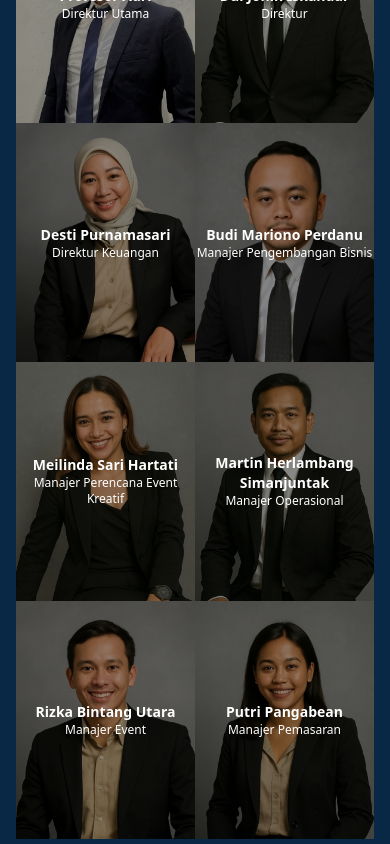
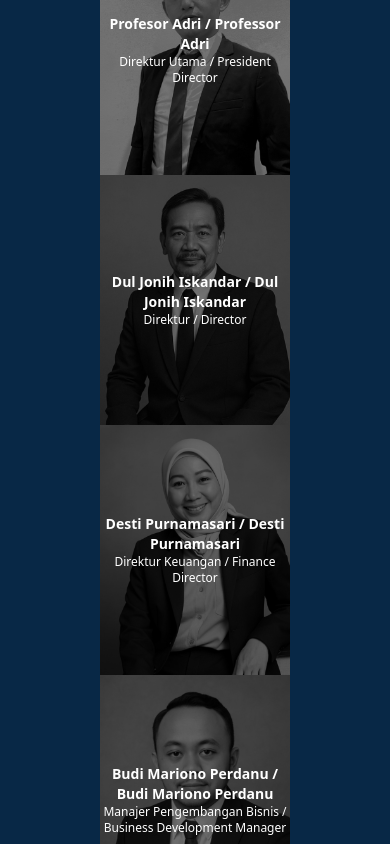
Before and after one commit to ProfAdri90/estetic-dinamis, a Next.js app: page / in a window 390 px wide. Shown: the part 5200-6044 px from the top of the page. Built offline with nearby package versions, Linux system fonts and the light colour scheme.

Commit message:
Update OurTeams.jsx

```diff
--- a/components/OurTeams.jsx
+++ b/components/OurTeams.jsx
@@ -1,25 +1,18 @@
+import Image from "next/image";
 import { motion } from "framer-motion";
-import { useState, useEffect } from "react";
 
 const teamMembers = [
-  { id: 1, name_id: "Profesor Adri", name_en: "Professor Adri", title_id: "Direktur Utama", title_en: "President Director", image: "/team/profadri.jpeg" },
-  { id: 2, name_id: "Dul Jonih Iskandar", name_en: "Dul Jonih Iskandar", title_id: "Direktur", title_en: "Director", image: "/team/duljoni.jpeg" },
-  { id: 3, name_id: "Desti Purnamasari", name_en: "Desti Purnamasari", title_id: "Direktur Keuangan", title_en: "Finance Director", image: "/team/desti.jpeg" },
-  { id: 4, name_id: "Budi Mariono Perdanu", name_en: "Budi Mariono Perdanu", title_id: "Manajer Pengembangan Bisnis", title_en: "Business Development Manager", image: "/team/budi.jpeg" },
-  { id: 5, name_id: "Meilinda Sari Hartati", name_en: "Meilinda Sari Hartati", title_id: "Manajer Perencana Event Kreatif", title_en: "Creative Event Planner Manager", image: "/team/didit.jpeg" },
-  { id: 6, name_id: "Martin Herlambang Simanjuntak", name_en: "Martin Herlambang Simanjuntak", title_id: "Manajer Operasional", title_en: "Operational Manager", image: "/team/martin.jpeg" },
-  { id: 7, name_id: "Rizka Bintang Utara", name_en: "Rizka Bintang Utara", title_id: "Manajer Event", title_en: "Event Manager", image: "/team/azka.jpeg" },
-  { id: 8, name_id: "Putri Pangabean", name_en: "Putri Pangabean", title_id: "Manajer Pemasaran", title_en: "Marketing Manager", image: "/team/putri.jpeg" },
+  { nameId: "Profesor Adri", nameEn: "Professor Adri", titleId: "Direktur Utama", titleEn: "President Director", image: "/team/profadri.jpeg" },
+  { nameId: "Dul Jonih Iskandar", nameEn: "Dul Jonih Iskandar", titleId: "Direktur", titleEn: "Director", image: "/team/duljoni.jpeg" },
+  { nameId: "Desti Purnamasari", nameEn: "Desti Purnamasari", titleId: "Direktur Keuangan", titleEn: "Finance Director", image: "/team/desti.jpeg" },
+  { nameId: "Budi Mariono Perdanu", nameEn: "Budi Mariono Perdanu", titleId: "Manajer Pengembangan Bisnis", titleEn: "Business Development Manager", image: "/team/budi.jpeg" },
+  { nameId: "Meilinda Sari Hartati", nameEn: "Meilinda Sari Hartati", titleId: "Manajer Perencana Event Kreatif", titleEn: "Creative Event Planning Manager", image: "/team/didit.jpeg" },
+  { nameId: "Martin Herlambang Simanjuntak", nameEn: "Martin Herlambang Simanjuntak", titleId: "Manajer Operasional", titleEn: "Operations Manager", image: "/team/martin.jpeg" },
+  { nameId: "Rizka Bintang Utara", nameEn: "Rizka Bintang Utara", titleId: "Manajer Event", titleEn: "Event Manager", image: "/team/azka.jpeg" },
+  { nameId: "Putri Pangabean", nameEn: "Putri Pangabean", titleId: "Manajer Pemasaran", titleEn: "Marketing Manager", image: "/team/putri.jpeg" },
 ];
 
 export default function OurTeams() {
-  const [lang, setLang] = useState("id");
-
-  useEffect(() => {
-    // Optional: detect lang from browser or setting
-    setLang("id");
-  }, []);
-
   return (
     <section id="tim" className="bg-[#082846] text-white py-16">
       <motion.h2
@@ -28,47 +21,40 @@ export default function OurTeams() {
         transition={{ duration: 0.7 }}
         className="text-4xl font-bold text-center mb-12"
       >
-        {lang === "id" ? "Tim Kami" : "Our Team"}
+        Tim Kami / Our Team
       </motion.h2>
 
-      {/* Flex container */}
-      <div className="flex flex-wrap w-full">
+      <div className="flex flex-wrap justify-center items-center gap-0 max-w-[1600px] mx-auto px-2">
         {teamMembers.map((member, index) => (
-          <div
+          <motion.div
             key={index}
-            className="relative group w-1/8 flex-shrink-0"
-            style={{ width: "12.5%", aspectRatio: "3/4" }}
+            className="relative group overflow-hidden"
+            initial={{ opacity: 0 }}
+            whileInView={{ opacity: 1 }}
+            viewport={{ once: true }}
           >
-            {/* Gambar */}
-            <img
-              src={member.image}
-              alt={lang === "id" ? member.name_id : member.name_en}
-              className="w-full h-full object-cover grayscale group-hover:grayscale-0 transition duration-500"
-            />
-
-            {/* Overlay info */}
-            <div className="absolute inset-0 flex flex-col items-center justify-center opacity-0 group-hover:opacity-100 bg-black/40 text-white text-center transition duration-500">
-              <p className="text-sm font-bold">{lang === "id" ? member.name_id : member.name_en}</p>
-              <p className="text-xs">{lang === "id" ? member.title_id : member.title_en}</p>
+            <div className="relative w-[190px] h-[250px]">
+              <Image
+                src={member.image}
+                alt={member.nameId}
+                fill
+                className="object-cover grayscale group-hover:grayscale-0 transition duration-500 ease-in-out"
+                sizes="(max-width: 768px) 50vw, 12vw"
+              />
+              {/* Desktop Hover */}
+              <div className="absolute inset-0 bg-black/50 opacity-0 group-hover:opacity-100 transition duration-500 flex flex-col justify-center items-center">
+                <p className="text-sm font-bold text-center">{member.nameId} / {member.nameEn}</p>
+                <p className="text-xs text-center">{member.titleId} / {member.titleEn}</p>
+              </div>
+              {/* Mobile, show always */}
+              <div className="block md:hidden absolute inset-0 bg-black/50 opacity-100 transition duration-500 flex flex-col justify-center items-center">
+                <p className="text-sm font-bold text-center">{member.nameId} / {member.nameEn}</p>
+                <p className="text-xs text-center">{member.titleId} / {member.titleEn}</p>
+              </div>
             </div>
-          </div>
+          </motion.div>
         ))}
       </div>
-
-      {/* Responsive adjustment mobile */}
-      <style jsx>{`
-        @media (max-width: 768px) {
-          #tim .group {
-            width: 50% !important;
-          }
-          #tim img {
-            filter: grayscale(0) !important;
-          }
-          #tim .group div {
-            opacity: 100 !important;
-          }
-        }
-      `}</style>
     </section>
   );
 }
```
